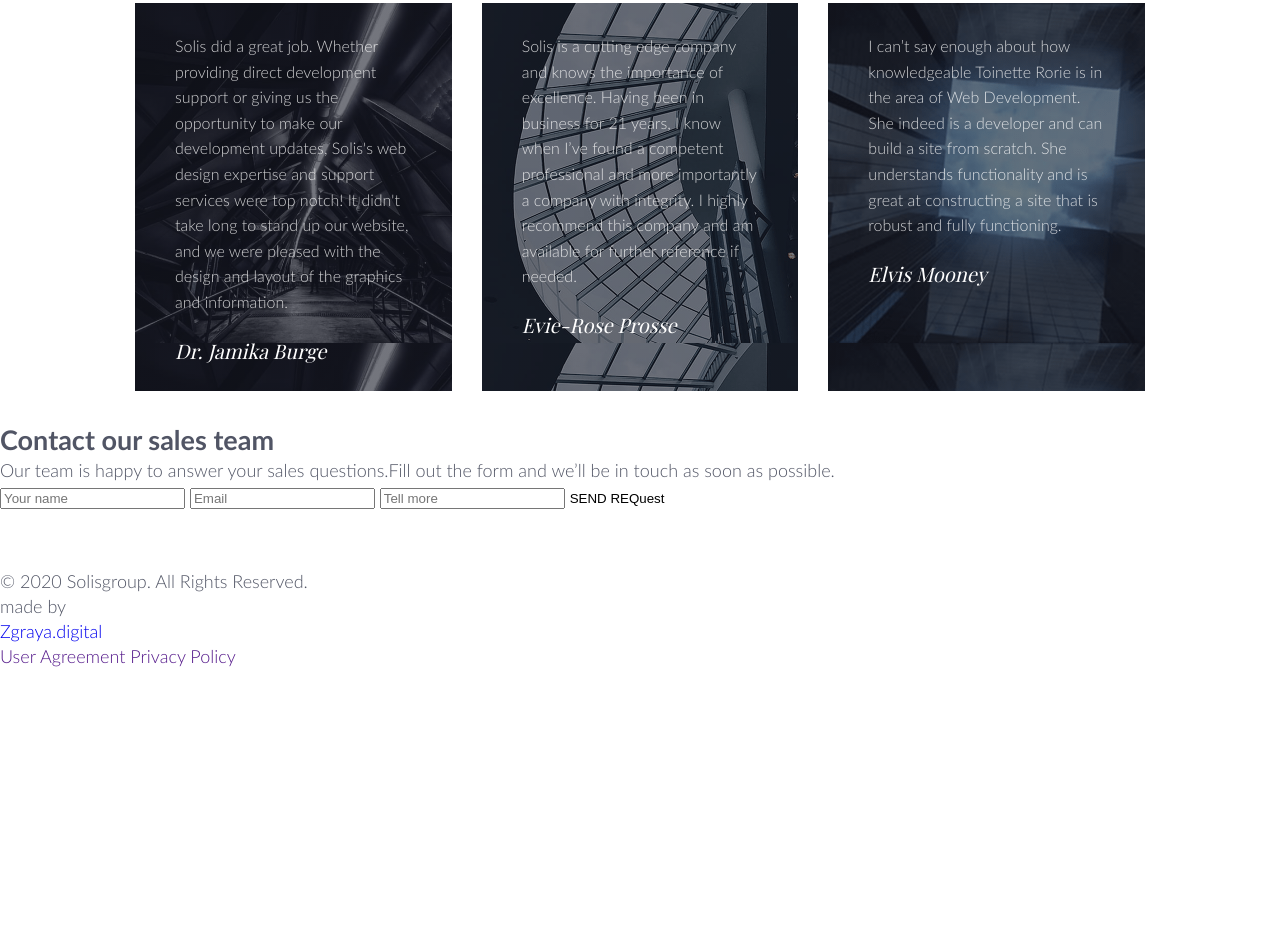
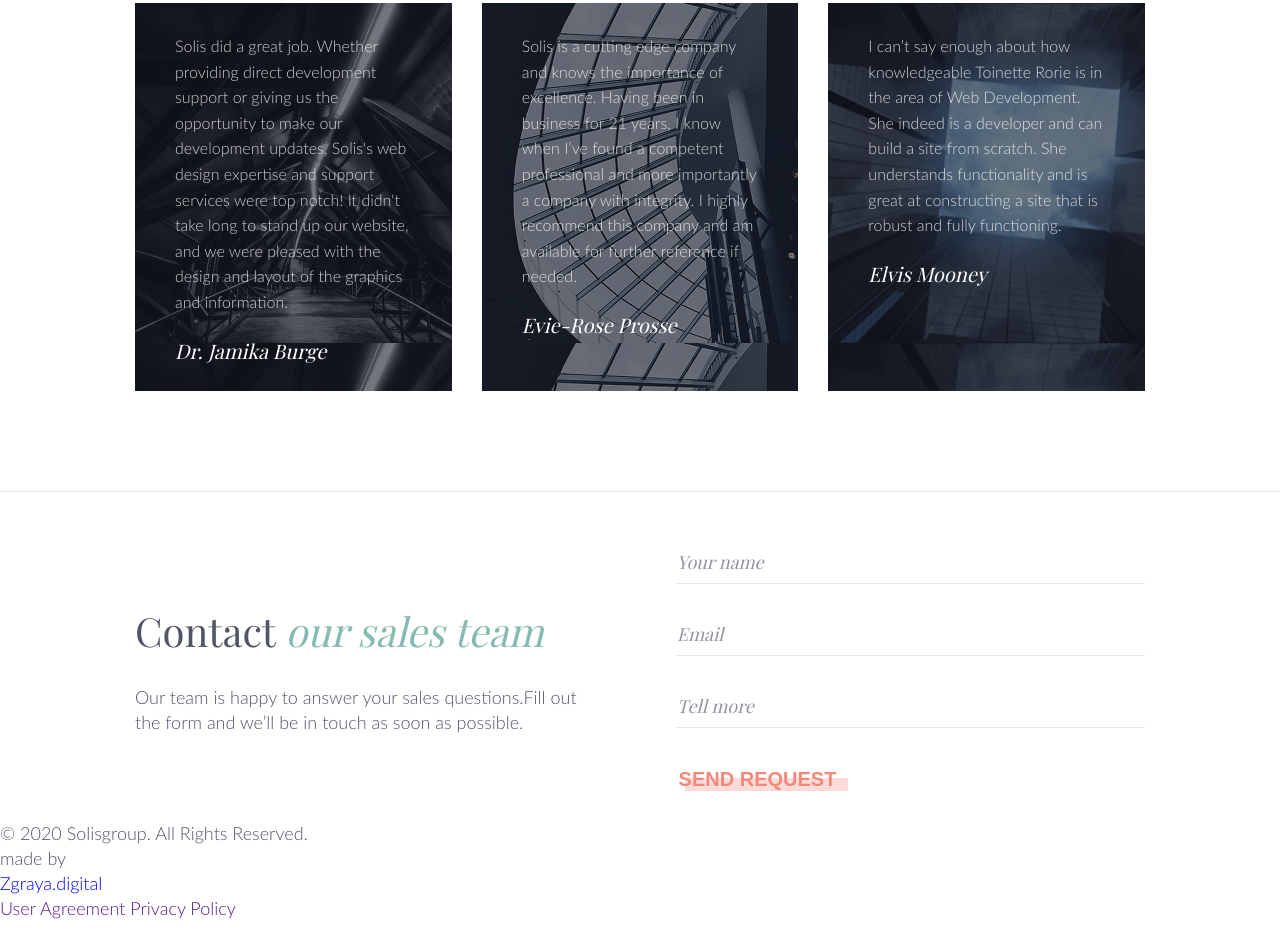
Before and after one commit to KsanaSal/beetroot-exam1-variant3, a plain HTML site: page index.html in a window 1280 px wide. Shown: the part 4738-5689 px from the top of the page. Before the commit the page ends 5438 px from the top, so only its background shows below. Drawn offline with nearby package versions, Linux system fonts and the light colour scheme; a web font is replaced by a local one.

Commit message:
added info and styles in contact section

```diff
--- a/index.html
+++ b/index.html
@@ -395,19 +395,43 @@
                 </div>
             </section>
             <section id="contact" class="section contact">
-                <div>
-                    <h2>Contact <span>our sales team</span></h2>
-                    <p>
-                        Our team is happy to answer your sales questions.Fill
-                        out the form and we’ll be in touch as soon as possible.
-                    </p>
+                <div class="container contact__container">
+                    <div class="contact__content">
+                        <h2
+                            class="playfair-display-regular contact__content--title"
+                        >
+                            Contact
+                            <span class="playfair-display-italic"
+                                >our sales team</span
+                            >
+                        </h2>
+                        <p>
+                            Our team is happy to answer your sales
+                            questions.Fill out the form and we’ll be in touch as
+                            soon as possible.
+                        </p>
+                    </div>
+                    <form class="form">
+                        <input
+                            class="form__input playfair-display-italic"
+                            type="text"
+                            placeholder="Your name"
+                        />
+                        <input
+                            class="form__input playfair-display-italic"
+                            type="email"
+                            placeholder="Email"
+                        />
+                        <input
+                            class="form__input playfair-display-italic"
+                            type="text"
+                            placeholder="Tell more"
+                        />
+                        <button class="button form__button">
+                            SEND REQuest
+                        </button>
+                    </form>
                 </div>
-                <form>
-                    <input type="text" placeholder="Your name" />
-                    <input type="email" placeholder="Email" />
-                    <input type="text" placeholder="Tell more" />
-                    <button>SEND REQuest</button>
-                </form>
             </section>
         </main>
         <footer class="footer section">
--- /dev/null
+++ b/scss/components/_form.scss
@@ -0,0 +1,38 @@
+.form {
+    display: flex;
+    flex-direction: column;
+    gap: 40px;
+    width: 470px;
+
+    &__input {
+        height: 32px;
+        padding-bottom: 12px;
+        border: none;
+        border-bottom: 1px solid var(--dark-color-10);
+        width: 100%;
+        background-color: transparent;
+        color: var(--dark-text-color);
+        font-size: 18px;
+        line-height: 1.2;
+
+        &::placeholder {
+            font-size: 18px;
+            line-height: 1.2;
+            color: var(--dark-text-color-50);
+        }
+
+        &:focus {
+            outline: none;
+            border-bottom: 1px solid var(--primary-color-light-bg);
+        }
+    }
+
+    &__button {
+        width: 165px;
+
+        &::after {
+            width: 163px;
+            left: 10px;
+        }
+    }
+}
--- /dev/null
+++ b/scss/layouts/_contact.scss
@@ -0,0 +1,28 @@
+.contact {
+    padding-top: 100px;
+    padding-bottom: 0;
+
+    &__container {
+        display: flex;
+        align-items: center;
+        justify-content: space-between;
+        border-top: 1px solid var(--gray-light-color);
+        padding-top: 60px;
+    }
+
+    &__content {
+        display: flex;
+        flex-direction: column;
+        gap: 30px;
+        width: 470px;
+
+        &--title {
+            font-size: 40px;
+            line-height: 1.2;
+
+            & span {
+                color: var(--primary-color-light-bg);
+            }
+        }
+    }
+}
--- a/scss/style.scss
+++ b/scss/style.scss
@@ -4,6 +4,7 @@
 @use "./base/base";
 
 @use "./components/button";
+@use "./components/form";
 
 @use "./layouts/section";
 @use "./layouts/container";
@@ -15,3 +16,4 @@
 @use "./layouts/video";
 @use "./layouts/promises";
 @use "./layouts/reviews";
+@use "./layouts/contact";
```
Also changed, not shown: css/style.css, css/style.min.css.
